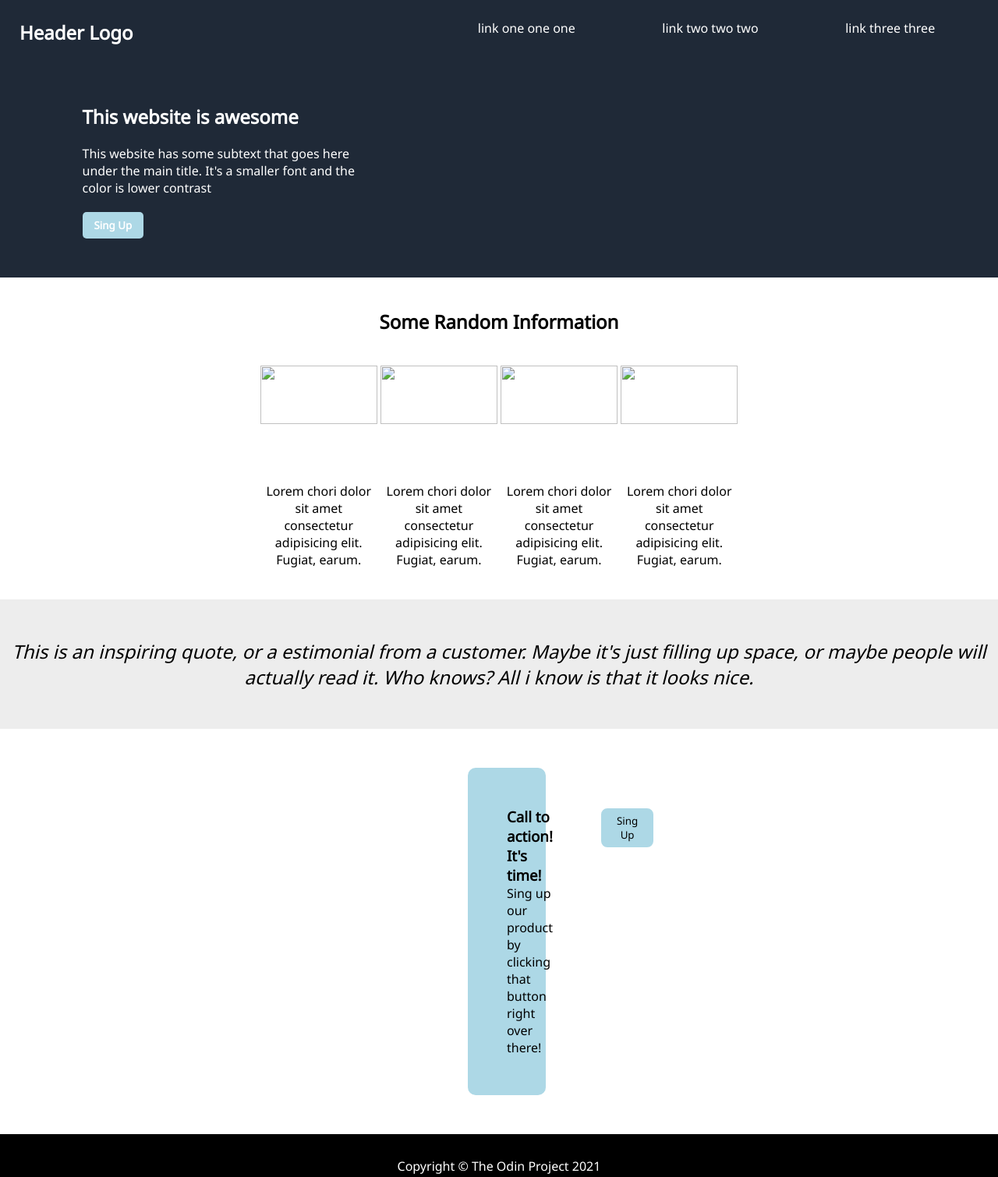
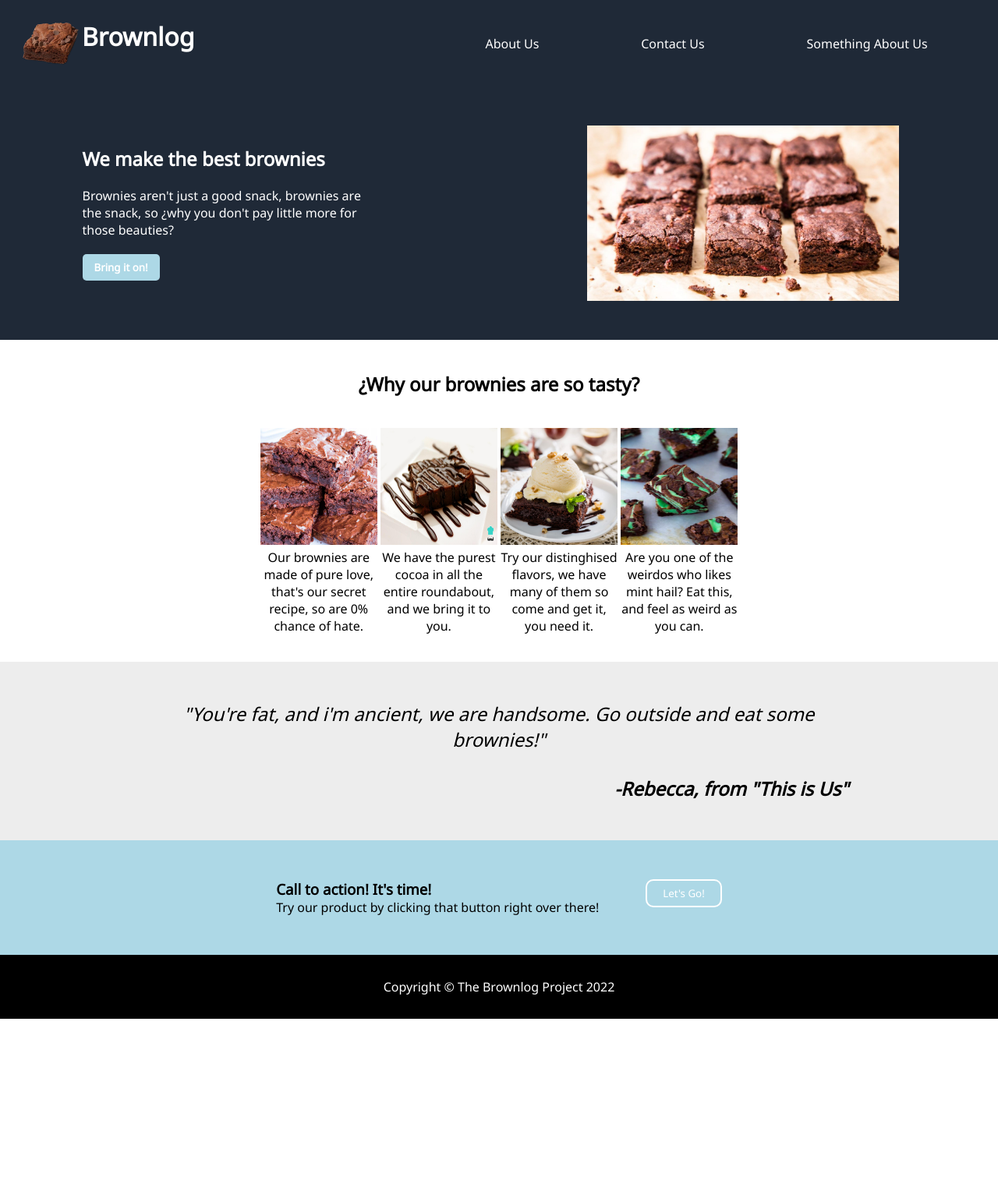
Before and after one commit to BudHamud/brownlog, a plain HTML site: page index.html in a window 1280 px wide. Shown: the whole page at 78% size. After the commit the page ends 1307 px from the top, so only its background shows below. Drawn offline with Linux system fonts and the light colour scheme; files that its build step writes are made by us from their sources.

Commit message:
almost finished

```diff
--- a/css/style.css
+++ b/css/style.css
@@ -14,6 +14,15 @@ header {
   background-color: #1f2937;
   color: white;
   padding: 25px;
+  align-items: center;
+}
+
+header img {
+  width: 80px;
+}
+
+header div {
+  display: flex;
 }
 
 ul {
@@ -28,6 +37,11 @@ nav {
 
 a {
   text-decoration: none;
+  color: white;
+}
+
+a:hover {
+  border-bottom: solid 2px white;
 }
 
 /* Section 1 */
@@ -39,8 +53,7 @@ a {
   background-color: #1f2937;
 }
 
-img {
-  filter: blur(6px);
+#sec-ini img {
   width: 400px;
 }
 
@@ -85,23 +98,24 @@ img {
 
 /* Main */
 
-main {
+#sec4 {
   text-align: center;
   margin-top: 40px;
-  width: 800px;
+  width: 70%;
   margin-right: auto;
   margin-left: auto;
+  gap: 20px;
 }
 
 .sec3 {
-    width: 100px;
+  width: 100px;
   height: 100px;
   margin: 40px 20px;
   border: solid lightslategray 3px;
   border-radius: 10px;
 }
 
-main section {
+#sec4 section {
     margin-top: 40px;
     width: 150px;
     height: 300px;
@@ -114,7 +128,7 @@ main section img {
     filter: blur(0);
 }
 
-article {
+#quote {
     background-color: hsl(0, 0%, 93%);
     width: 100%;
     padding: 50px 0px;
@@ -123,12 +137,23 @@ article {
     text-align: center;
 }
 
+#quote div {
+  width: 70%;
+  margin: 0 auto;
+}
+
+#rebq {
+  padding-top: 30px;
+  width: 70%;
+  font-weight: bold;
+  text-align: end;
+}
+
 #sing {
-    margin: 50px 600px;
     background-color: lightblue;
     padding: 50px;
-    border-radius: 10px;
     display: flex;
+    justify-content: center;
 }
 
 #bloq1 {
@@ -142,6 +167,47 @@ article {
     border-radius: 10px;
 }
 
+/* Contact Us */
+
+#main2 {
+  height: 90vh;
+  display: flex;
+  justify-content: center;
+  align-items: center;
+}
+
+#main2 a {
+  color: gray;
+}
+
+#main2 a:hover #thanks {
+  border: none;
+  display: block;
+}
+
+#thanks {
+  width: 400px;
+  display: none;
+  position: absolute;
+}
+
+/* About Us */
+
+#main3 {
+  width: 70%;
+  margin: 30px auto;
+}
+
+#main3 p {
+  margin-bottom: 20px;
+}
+
+#main3 img {
+  width: 100%;
+}
+
+/* Footer */
+
 footer {
     width: 100%;
     background-color: black;
--- a/index.html
+++ b/index.html
@@ -4,91 +4,94 @@
     <meta charset="UTF-8" />
     <meta http-equiv="X-UA-Compatible" content="IE=edge" />
     <meta name="viewport" content="width=device-width, initial-scale=1.0" />
-    <link rel="stylesheet" href="/Landing-Page/css/style.css" />
-    <title>Document</title>
+    <link rel="stylesheet" href="css/style.css" />
+    <link rel="shortcut icon" href="img/browlog.png" type="image/x-icon">
+    <title>Brownlog</title>
   </head>
   <body>
     <header>
-      <h2>Header Logo</h2>
+      <div>
+      <img src="img/browlog.png" alt="">
+      <h1><a href="index.html">Brownlog</a></h1>
+    </div>
 
       <nav>
         <ul>
-          <li>link one one one</li>
-          <li>link two two two</li>
-          <li>link three three</li>
+          <li><a href="pages/about-us.html">About Us</a></li>
+          <li><a href="pages/contact-us.html">Contact Us</a></li>
+          <li><a href="https://www.youtube.com/watch?v=sOS9aOIXPEk" target="_blank">Something About Us</a></li>
         </ul>
       </nav>
     </header>
 
     <section id="sec-ini">
       <div id="parte1">
-        <h2>This website is awesome</h2>
+        <h2>We make the best brownies</h2>
         <p>
-          This website has some subtext that goes here under the main title.
-          It's a smaller font and the color is lower contrast
+          Brownies aren't just a good snack, brownies are the snack, so ¿why you don't pay little more for those beauties?
         </p>
-        <button>Sing Up</button>
+        <button><a href="pages/contact-us.html"> Bring it on!</a></button>
       </div>
 
       <div id="parte2">
-        <img src="/odin-recipes/brownies.jpg" alt="" />
+        <img src="img/brownies.jpg" alt="" />
       </div>
     </section>
 
     <main>
-      <h2>Some Random Information</h2>
-
+      <article id="sec4">
+        <h2>¿Why our brownies are so tasty?</h2>
         <section>
-        <img src="/chori.png" alt="" />
+          <img src="img/Brown.jpg" alt="" />
           <p>
-          Lorem chori dolor sit amet consectetur adipisicing elit. Fugiat,
-          earum.
+            Our brownies are made of pure love, that's our secret recipe, so are 0% chance of hate.
           </p>
         </section>
 
         <section>
-        <img src="/chori.png" alt="" />
+          <img src="img/brown-choco.jpg" alt="" />
           <p>
-          Lorem chori dolor sit amet consectetur adipisicing elit. Fugiat,
-          earum.
+            We have the purest cocoa in all the entire roundabout, and we bring it to you.
           </p>
         </section>
 
         <section>
-        <img src="/chori.png" alt="" />
+          <img src="img/brown-ice.jpg" alt="" />
           <p>
-          Lorem chori dolor sit amet consectetur adipisicing elit. Fugiat,
-          earum.
+            Try our distinghised flavors, we have many of them so come and get it, you need it.
           </p>
         </section>
 
         <section>
-        <img src="/chori.png" alt="" />
+          <img src="img/brown-mint.jpg" alt="" />
           <p>
-          Lorem chori dolor sit amet consectetur adipisicing elit. Fugiat,
-          earum.
+            Are you one of the weirdos who likes mint hail? Eat this, and feel as weird as you can.
           </p>
         </section>
-    </main>
+      </article>
 
-    <article>
+      <article id="quote">
+        <div>
         <p>
-        This is an inspiring quote, or a estimonial from a customer. Maybe it's
-        just filling up space, or maybe people will actually read it. Who knows?
-        All i know is that it looks nice.
+          "You're fat, and i'm ancient, we are handsome. Go outside and eat some brownies!"
         </p>
+      </div>
+      <div id="rebq">
+      <p>-Rebecca, from "This is Us"</p>
+    </div>
       </article>
 
       <div id="sing">
         <div id="bloq1">
           <h3>Call to action! It's time!</h3>
-      <p>Sing up our product by clicking that button right over there!</p>
+          <p>Try our product by clicking that button right over there!</p>
         </div>
         <div id="btn">
-      <button>Sing Up</button>
+          <button><a href="pages/contact-us.html">Let's Go!</button>
         </div>
       </div>
+    </main>
 
-    <footer><p>Copyright &copy; The Odin Project 2021</p></footer>
+    <footer><p>Copyright &copy; The Brownlog Project 2022</p></footer>
   </body>
 </html>
```
Also changed, not shown: pages/about-us.html (added, +36 -0 lines), pages/contact-us.html (added, +34 -0 lines), img/browlog.png (added), img/brown-choco.jpg (added), img/brown-ice.jpg (added), img/brown-mint.jpg (added), img/brown.jpg (added), img/brownies.jpg (added), img/thank_you_PNG122.png (added), 1 other file. Lines whose indentation alone changed are shown as unchanged.
